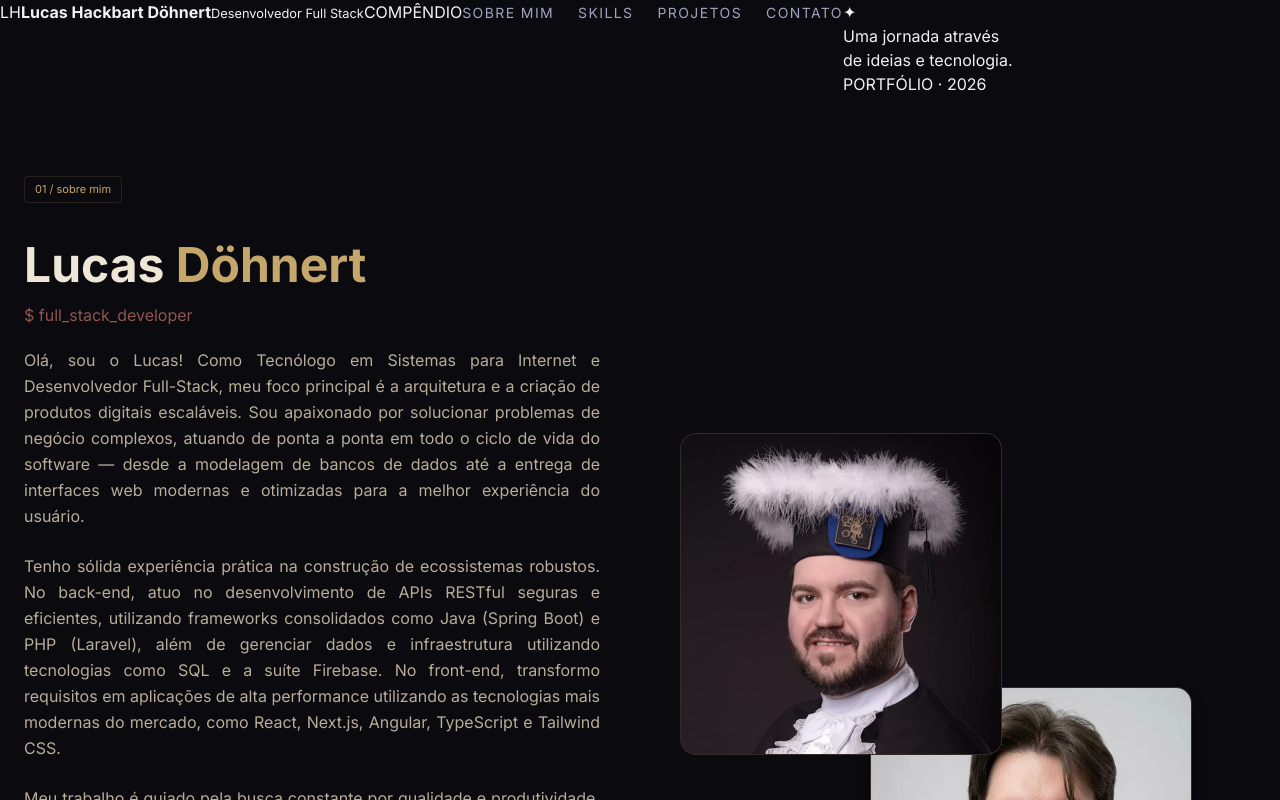
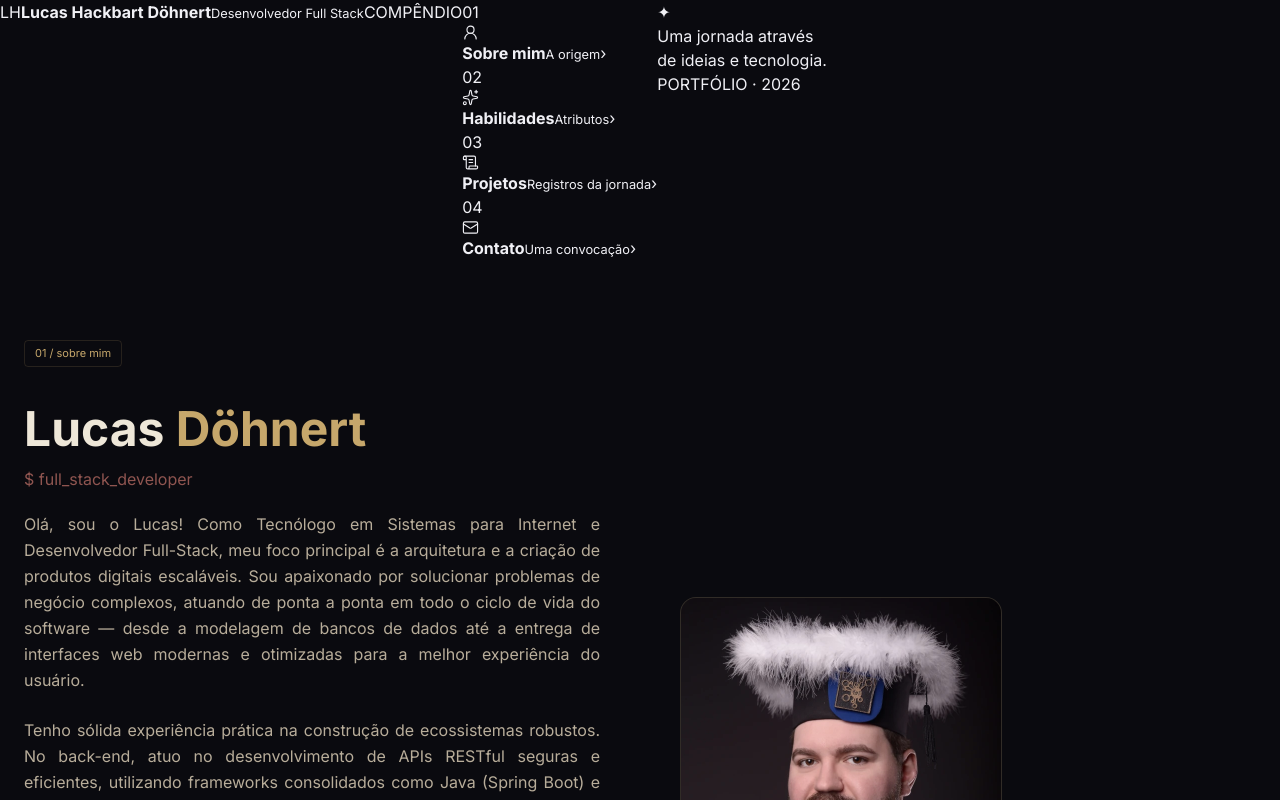
Before and after one commit to Lucashackd/lucashackd, a Next.js app: page / in a window 1280 px wide. Shown: the top 800 px of the page. Built offline with nearby package versions, Linux system fonts and the light colour scheme.

Commit message:
feat: add RPG navigation and update portfolio shell

```diff
--- a/src/app/_components/_Header/navigation.tsx
+++ b/src/app/_components/_Header/navigation.tsx
@@ -1,99 +1,50 @@
 "use client";
+import { useEffect, useState } from "react";
+import Link from "next/link";
+import { Menu, X, UserRound, Sparkles, ScrollText, Mail, type LucideIcon } from "lucide-react";
+import { Sheet, SheetContent, SheetTitle, SheetTrigger } from "@/components/ui/sheet";
 
-import { useState } from "react";
-import Link from "next/link";
-import { X, User, Star, FolderGit2, AtSign } from "lucide-react";
-import {
-  Sheet,
-  SheetClose,
-  SheetContent,
-  SheetTrigger,
-} from "@/components/ui/sheet";
-
-const navItems = [
-  { href: "#about", label: "Sobre mim", icon: User },
-  { href: "#skills", label: "Skills", icon: Star },
-  { href: "#projects", label: "Projetos", icon: FolderGit2 },
-  { href: "#contact", label: "Contato", icon: AtSign },
+const navItems: { href: string; label: string; sub: string; icon: LucideIcon }[] = [
+  { href: "#about", label: "Sobre mim", sub: "A origem", icon: UserRound },
+  { href: "#skills", label: "Habilidades", sub: "Atributos", icon: Sparkles },
+  { href: "#projects", label: "Projetos", sub: "Registros da jornada", icon: ScrollText },
+  { href: "#contact", label: "Contato", sub: "Uma convocação", icon: Mail },
 ];
-
 function Navigation() {
+  const [active, setActive] = useState("#about");
   const [isOpen, setIsOpen] = useState(false);
-
-  const handleNav = (
-    event: React.MouseEvent<HTMLButtonElement>,
-    href: string,
-  ) => {
-    event.preventDefault();
-    setIsOpen(false);
-    setTimeout(() => {
-      const target = document.querySelector(href);
-      if (target) target.scrollIntoView({ behavior: "smooth" });
-    }, 300);
-  };
-
-  return (
-    <>
-      {/* Desktop */}
-      <nav className="hidden md:block">
-        <ul className="flex items-center gap-6">
-          {navItems.map(({ href, label }) => (
-            <li key={href}>
-              <Link
-                href={href}
-                className="nav-link font-mono text-sm tracking-widest uppercase"
-              >
-                {label}
-              </Link>
-            </li>
-          ))}
-        </ul>
-      </nav>
-
-      {/* Mobile — botão hambúrguer */}
-      <Sheet open={isOpen} onOpenChange={setIsOpen}>
-        <SheetTrigger asChild>
-          <button
-            className="flex flex-col gap-[5px] p-1 md:hidden"
-            aria-label="Abrir menu"
-          >
-            <span className="block h-[1.5px] w-5 bg-[#A2A2BF]" />
-            <span className="block h-[1.5px] w-5 bg-[#A2A2BF]" />
-            <span className="block h-[1.5px] w-5 bg-[#A2A2BF]" />
-          </button>
-        </SheetTrigger>
-
-        <SheetContent side="right">
-          <p className="mt-2 mb-8 font-mono text-xs tracking-widest text-[#A2A2BF] uppercase">
-            // navegação
-          </p>
-
-          <nav>
-            <ul className="flex flex-col gap-3">
-              {navItems.map(({ href, label, icon: Icon }) => (
-                <li key={href}>
-                  <button
-                    type="button"
-                    onClick={(e) => handleNav(e, href)}
-                    className="flex w-full items-center gap-3 rounded-lg border border-white/[0.07] bg-[#1a1a24] px-4 py-3 text-left text-sm text-[#f0f0f5] transition-all duration-200 hover:border-[#00e5a0]/30 hover:text-[#00e5a0]"
-                  >
-                    <Icon size={16} className="shrink-0" />
-                    <span className="font-mono tracking-wider">{label}</span>
-                  </button>
-                </li>
-              ))}
-            </ul>
-          </nav>
-
-          <div className="mt-auto border-t border-white/[0.07] pt-4">
-            <p className="font-mono text-[10px] text-[#A2A2BF]">
-              lucashackd.dev
-            </p>
-          </div>
-        </SheetContent>
-      </Sheet>
-    </>
-  );
+  useEffect(() => {
+    const sections = navItems.map(({ href }) => document.querySelector(href)).filter((section): section is Element => Boolean(section));
+    const observer = new IntersectionObserver((entries) => {
+      const visible = entries.filter((entry) => entry.isIntersecting).sort((a, b) => b.intersectionRatio - a.intersectionRatio)[0];
+      if (visible) setActive("#" + visible.target.id);
+    }, { rootMargin: "-18% 0px -58% 0px", threshold: [0.05, 0.2, 0.45] });
+    sections.forEach((section) => observer.observe(section));
+    return () => observer.disconnect();
+  }, []);
+  const navigate = (href: string) => { setActive(href); setIsOpen(false); document.querySelector(href)?.scrollIntoView({ behavior: "smooth", block: "start" }); };
+  return (<>
+    <nav aria-label="Navegação principal" className="desktop-navigation hidden md:block"><ul>
+      {navItems.map(({ href, label, sub, icon: Icon }, index) => <li key={href}>
+        <Link href={href} onClick={(event) => { event.preventDefault(); navigate(href); }} className={"rpg-nav-item " + (active === href ? "is-active" : "")} aria-current={active === href ? "location" : undefined}>
+          <span className="nav-index">0{index + 1}</span><Icon size={17} strokeWidth={1.6} aria-hidden="true" />
+          <span className="nav-copy"><strong>{label}</strong><small>{sub}</small></span><span className="nav-chevron" aria-hidden="true">›</span>
+        </Link></li>)}
+    </ul></nav>
+    <Sheet open={isOpen} onOpenChange={setIsOpen}>
+      <SheetTrigger asChild><button type="button" className="mobile-menu-trigger md:hidden" aria-label="Abrir menu de navegação"><Menu size={21} /><span>MENU</span></button></SheetTrigger>
+      <SheetContent side="right" className="mobile-sheet">
+        <div className="mobile-sheet-heading"><div><span className="eyebrow">MENU DE NAVEGAÇÃO</span><SheetTitle>Escolha seu caminho</SheetTitle></div>
+          <button type="button" onClick={() => setIsOpen(false)} className="mobile-sheet-close" aria-label="Fechar menu"><X size={18} /></button></div>
+        <nav aria-label="Navegação móvel"><ul className="mobile-nav-list">
+          {navItems.map(({ href, label, sub, icon: Icon }, index) => <li key={href}>
+            <button type="button" onClick={() => navigate(href)} className={"rpg-nav-item " + (active === href ? "is-active" : "")} aria-current={active === href ? "location" : undefined}>
+              <span className="nav-index">0{index + 1}</span><Icon size={18} strokeWidth={1.6} />
+              <span className="nav-copy"><strong>{label}</strong><small>{sub}</small></span><span className="nav-chevron">›</span>
+            </button></li>)}
+        </ul></nav><p className="mobile-sheet-note">Uma jornada através de ideias e tecnologia.</p>
+      </SheetContent>
+    </Sheet>
+  </>);
 }
-
 export default Navigation;
```
